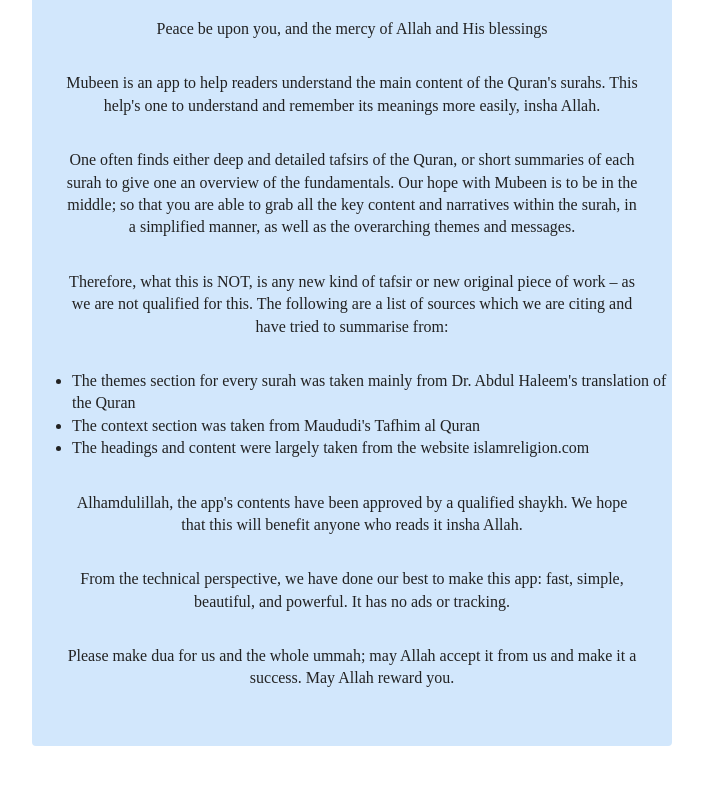
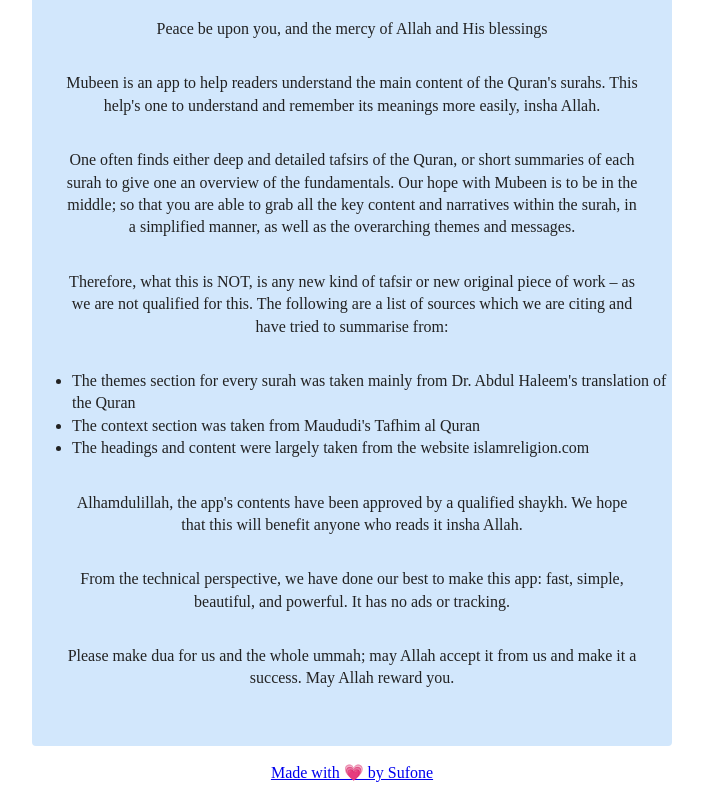
Before and after one commit to sufone/mubeen-site, a plain HTML site: page index.html in a window 1280 px wide. Shown: the part 1187-1987 px from the top of the page, without its empty margins (288-991 px from the left). Before the commit the page ends 1933 px from the top, so only its background shows below. Drawn offline with Linux system fonts and the light colour scheme.

Commit message:
add sufone footer

```diff
--- a/index.html
+++ b/index.html
@@ -100,6 +100,8 @@
 
     </div>
 
+<p><a href="https://suf.one" target="_blank">Made with 💗 by Sufone</a></p>
+
 
   <script src="js/plugins.js"></script>
   <script src="js/main.js"></script>
```
